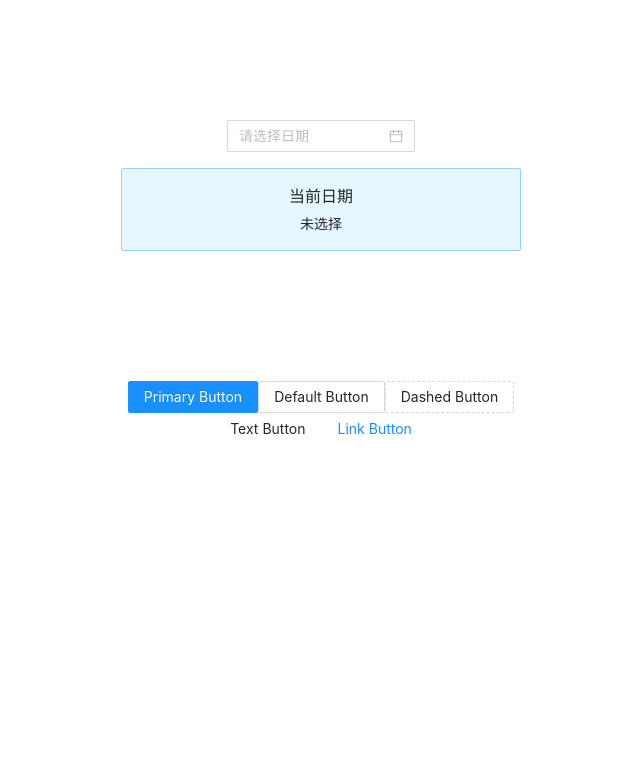
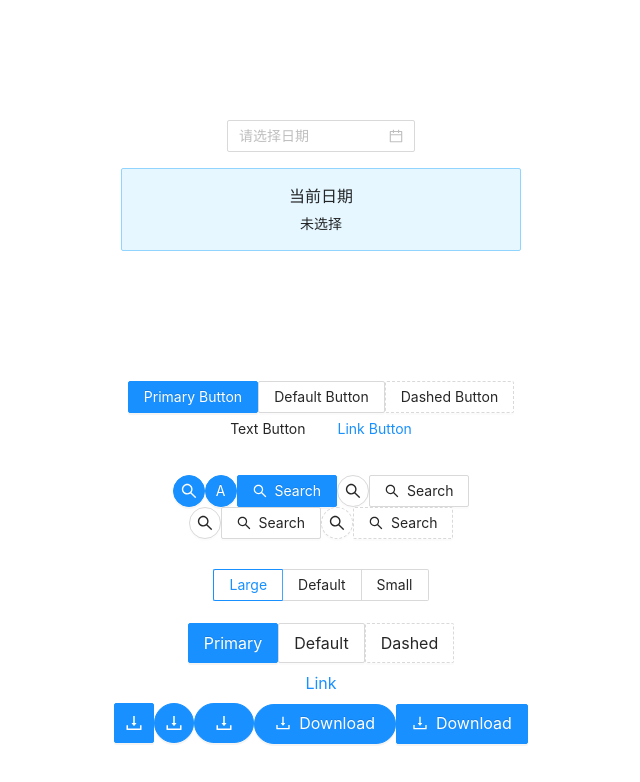
Before and after one commit to elton/antd-demo, a React (Create React App) app: page / in a window 1280 px wide. Shown: the top 782 px of the page, without its empty margins (319-959 px from the left). Built offline with nearby package versions, Linux system fonts and the light colour scheme.

Commit message:
add Button component

```diff
--- a/src/App.js
+++ b/src/App.js
@@ -1,9 +1,12 @@
 import React, { useState } from "react";
-import { DatePicker, message, Alert, Button } from "antd";
+import { DatePicker, message, Alert, Button, Tooltip } from "antd";
 import moment from "moment";
 import "moment/locale/zh-cn";
 import "antd/dist/antd.css";
+import { SearchOutlined } from "@ant-design/icons";
 import "./App.scss";
+
+import SizeButton from "./components/SizeButton";
 
 moment.locale("zh-cn");
 
@@ -39,6 +42,35 @@ const DateDemo = () => {
   );
 };
 
+const IconButton = () => (
+  <>
+    <Tooltip title="search">
+      <Button type="primary" shape="circle" icon={<SearchOutlined />} />
+    </Tooltip>
+    <Button type="primary" shape="circle">
+      A
+    </Button>
+    <Button type="primary" icon={<SearchOutlined />}>
+      Search
+    </Button>
+    <Tooltip title="search">
+      <Button shape="circle" icon={<SearchOutlined />} />
+    </Tooltip>
+    <Button icon={<SearchOutlined />}>Search</Button>
+    <br />
+    <Tooltip title="search">
+      <Button shape="circle" icon={<SearchOutlined />} />
+    </Tooltip>
+    <Button icon={<SearchOutlined />}>Search</Button>
+    <Tooltip title="search">
+      <Button type="dashed" shape="circle" icon={<SearchOutlined />} />
+    </Tooltip>
+    <Button type="dashed" icon={<SearchOutlined />}>
+      Search
+    </Button>
+  </>
+);
+
 const App = () => (
   <>
     <p>
@@ -47,6 +79,12 @@ const App = () => (
     <p>
       <ButtonDemo />
     </p>
+    <p>
+      <IconButton />
+    </p>
+    <p>
+      <SizeButton />
+    </p>
   </>
 );
 
--- /dev/null
+++ b/src/components/SizeButton.js
@@ -0,0 +1,57 @@
+import { Button, Radio } from "antd";
+import { DownloadOutlined } from "@ant-design/icons";
+import React, { useState } from "react";
+
+function SizeButton() {
+  const [size, setSize] = useState("large");
+
+  return (
+    <>
+      <Radio.Group value={size} onChange={(e) => setSize(e.target.value)}>
+        <Radio.Button value="large">Large</Radio.Button>
+        <Radio.Button value="default">Default</Radio.Button>
+        <Radio.Button value="small">Small</Radio.Button>
+      </Radio.Group>
+      <br />
+      <br />
+      <Button type="primary" size={size}>
+        Primary
+      </Button>
+      <Button size={size}>Default</Button>
+      <Button type="dashed" size={size}>
+        Dashed
+      </Button>
+      <br />
+      <Button type="link" size={size}>
+        Link
+      </Button>
+      <br />
+      <Button type="primary" icon={<DownloadOutlined />} size={size} />
+      <Button
+        type="primary"
+        shape="circle"
+        icon={<DownloadOutlined />}
+        size={size}
+      />
+      <Button
+        type="primary"
+        shape="round"
+        icon={<DownloadOutlined />}
+        size={size}
+      />
+      <Button
+        type="primary"
+        shape="round"
+        icon={<DownloadOutlined />}
+        size={size}
+      >
+        Download
+      </Button>
+      <Button type="primary" icon={<DownloadOutlined />} size={size}>
+        Download
+      </Button>
+    </>
+  );
+}
+
+export default SizeButton;
```
